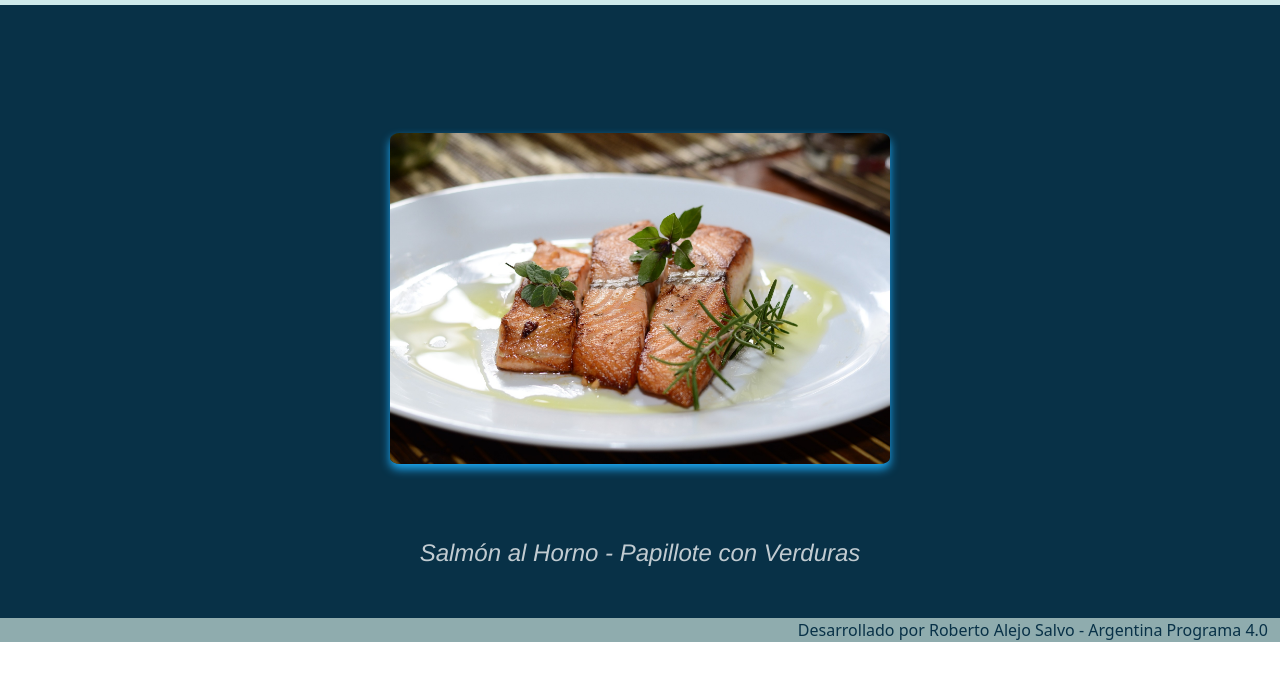
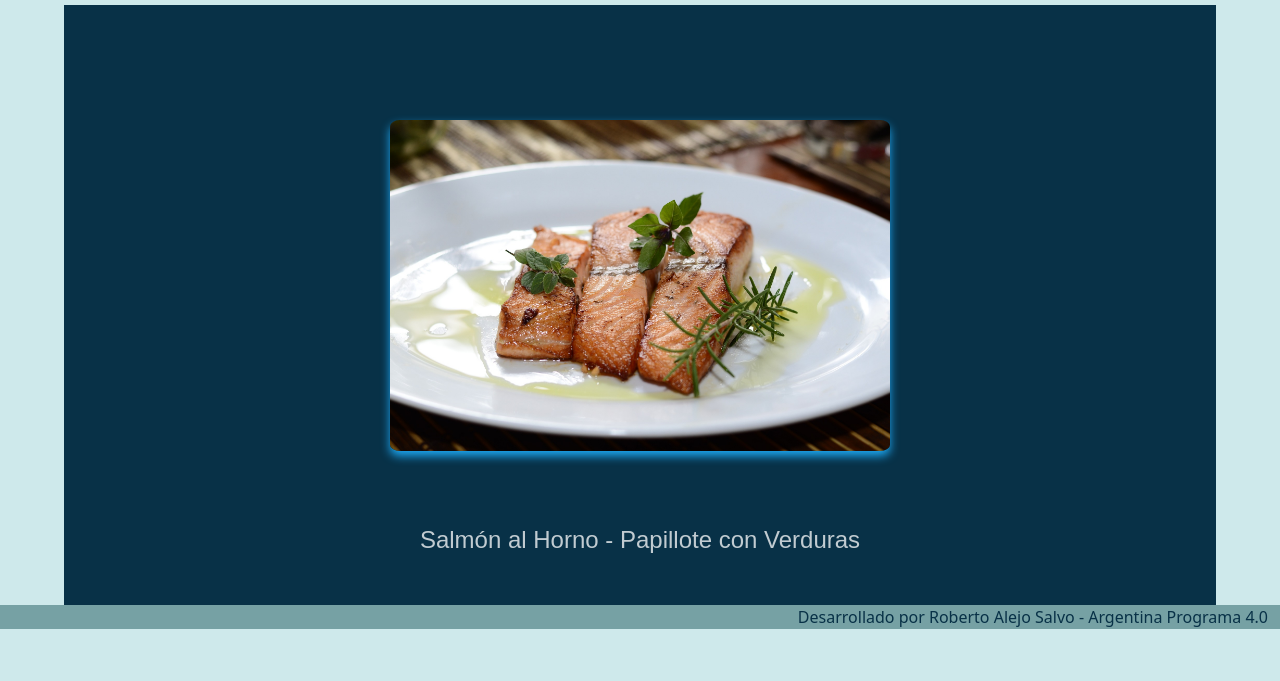
Before and after one commit to rasalvo92/cv_arg_pro, a plain HTML site: page platos.html in a window 1280 px wide. Shown: the part 53-734 px from the top of the page. Drawn offline with nearby package versions, Linux system fonts and the light colour scheme.

Commit message:
resize updt

```diff
--- a/css/dishes.css
+++ b/css/dishes.css
@@ -1,6 +1,11 @@
 * {
+    box-sizing: border-box;
     margin: 0;
     padding: 0;
+}
+
+body {
+    background-color: #cee9eb;
 }
 
 .mb-3 {
@@ -21,13 +26,16 @@ h3 {
 	text-align: center;
     opacity: 75%;
     padding-top: 25px;
-    font-style: italic;
+    font-family: 'Poppins', sans-serif;
     margin: 50px;
 }
 
 .contenedor{
     background-color: #083147;
-
+    width: 90%;
+    height: auto;
+    justify-content: center;
+    margin: auto;
 }
 
 .contenedor img {
@@ -40,6 +48,7 @@ h3 {
 
 .navbar{
     font-size: 1em;
+
 }
 
 .carousel-item {
@@ -48,7 +57,7 @@ h3 {
 
 .carousel-fade .active.carousel-item-start,
 .carousel-fade .active.carousel-item-end {
-    transition: opacity 2s 2.6s;
+    transition: opacity 1s 2.6s;
 }
 /*
 .carousel-fade .carousel-item {
--- a/css/form.css
+++ b/css/form.css
@@ -3,11 +3,14 @@
 *{
     box-sizing: border-box;
     padding: 0;
+    margin: 0;
 }
 
 body {
     justify-content: center;
     align-items: center;
+    background-color: #cee9eb;
+
 }
 
 .navbar {
@@ -31,6 +34,14 @@ body {
     margin: auto;
     grid-template-columns: repeat(1, 1fr);
     font-size: 1em;
+}
+
+.formulario {
+    background-color: #083147;
+    width: 90%;
+    height: auto;
+    justify-content: center;
+    margin: auto;
 }
 
 footer {
```
